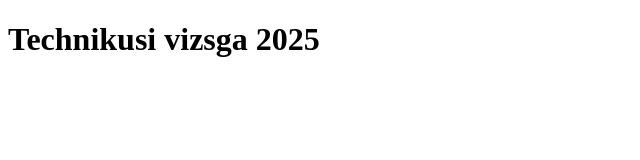
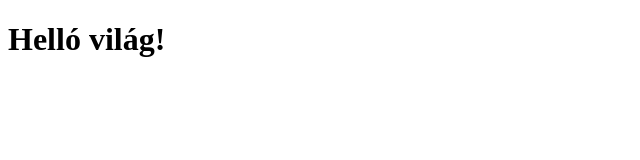
Before and after one commit to KS44HUN/vizsga2025, a plain HTML site: page index.html in a window 1280 px wide. Shown: the whole page, without its empty margins (0-640 px from the left). Drawn offline with Linux system fonts and the light colour scheme.

Commit message:
Update index.html

```diff
--- a/index.html
+++ b/index.html
@@ -6,6 +6,6 @@
     <title>Document</title>
 </head>
 <body>
-    <h1>Technikusi vizsga 2025</h1>
+    <h1>Helló világ!</h1>
 </body>
 </html>
```
